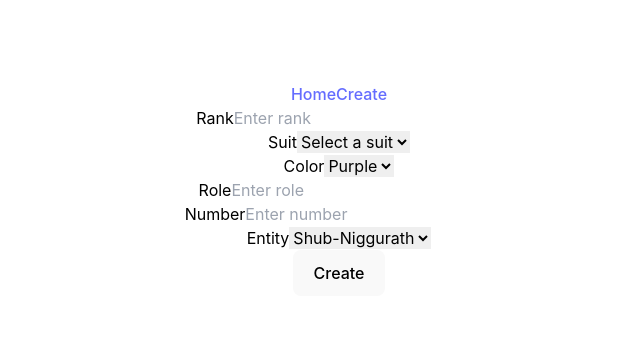
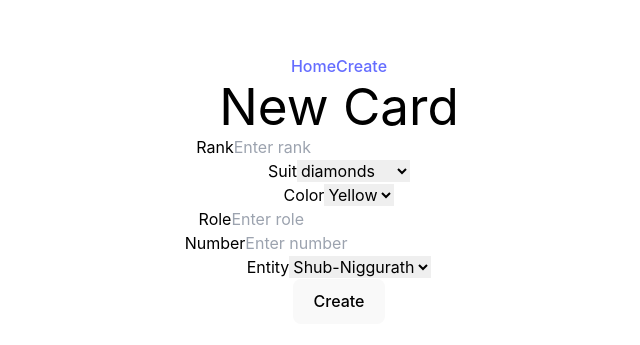
Before and after one commit to KingdaLH/PRGR6F, a React (Vite) app: page /cards/1/1 in a window 1280 px wide. Shown: the part 211-556 px from the top of the page, without its empty margins (301-941 px from the left). Built offline with nearby package versions, Linux system fonts and the light colour scheme.

Commit message:
Updated contextapi

```diff
--- a/src/App.jsx
+++ b/src/App.jsx
@@ -11,7 +11,9 @@ import {ContextApi} from './ContextApi.jsx'
 import {Modal} from "./Modal.jsx";
 
 function App() {
-  const [details, setDetails] = useState({});
+  const [cardList, setCardList] = useState(null);
+  const [card, setCard] = useState({});
+  const [update, setUpdate] = useState(true);
 
   const router = createBrowserRouter([
     {
@@ -21,15 +23,15 @@ function App() {
     {
       path: '/cards/*',
       element: (
-          <Layout>
-            <Routes>
-              <Route index element={<ListPage />} />
-              <Route path=":id" element={<ContextApi.Provider value={{details, setDetails}}><DetailPage /></ContextApi.Provider>} />
-              <Route path="create" element={<Navigate to="/cards/create/0" replace />} />
-              <Route path=":mode/:id" element={<ContextApi.Provider value={{details, setDetails}}><Form /></ContextApi.Provider>} />
-              <Route path="delete/:id" element={<DeletePage/>} />
-            </Routes>
-          </Layout>
+        <Layout>
+          <Routes>
+            <Route index element={<ContextApi.Provider value={{cardList, setCardList, update, setUpdate}}><ListPage /></ContextApi.Provider>} />
+            <Route path=":id" element={<ContextApi.Provider value={{card, setCard}}><DetailPage /></ContextApi.Provider>} />
+            <Route path="create" element={<Navigate to="/cards/create/0" replace />} />
+            <Route path=":mode/:id" element={<ContextApi.Provider value={{card, setCard, update, setUpdate}}><Form /></ContextApi.Provider>} />
+            <Route path="delete/:id" element={<ContextApi.Provider value={{update, setUpdate}}><DeletePage /></ContextApi.Provider>} />
+          </Routes>
+        </Layout>
       ),
     },
   ]);
--- a/src/ContextApi.jsx
+++ b/src/ContextApi.jsx
@@ -1,3 +1,3 @@
-import { createContext } from 'react';
+import {createContext} from 'react';
 
 export const ContextApi = createContext(null);
--- a/src/DeletePage.jsx
+++ b/src/DeletePage.jsx
@@ -1,7 +1,9 @@
-import {useEffect, useState} from 'react'
-import {Link, useParams} from "react-router-dom";
+import {useContext, useEffect} from 'react'
+import {ContextApi} from './ContextApi.jsx'
+import {useParams} from "react-router-dom";
 
 function DeletePage() {
+    const {setUpdate} = useContext(ContextApi);
     const {id} = useParams();
 
     useEffect(() => {
@@ -18,19 +20,20 @@ function DeletePage() {
                     throw new Error("Response is not okay");
                 }
 
-                const data = await response.json();
-                console.log(data);
+                const data = await response.text()
+                setUpdate(true);
+                location.href = "/"
             }
             deleteDetail()
             .catch(console.error);
         }, []);
 
         return (
-    <div className="min-h-screen flex items-center justify-center bg-gray-100">
-        <div className="bg-black p-6 rounded-lg shadow-md w-full max-w-screen-md">
-            Deleted
-        </div>
-    </div>
+            <div className="min-h-screen flex items-center justify-center bg-gray-100">
+                <div className="text-white bg-black p-6 rounded-lg shadow-md w-full max-w-screen-md">
+                    Deleted
+                </div>
+            </div>
         );
     }
 
--- a/src/DetailPage.jsx
+++ b/src/DetailPage.jsx
@@ -6,7 +6,7 @@ import {ContextApi} from './ContextApi.jsx';
 function DetailPage() {
     const {id} = useParams();
     const [detail, setDetail] = useState({});
-    const {details, setDetails} = useContext(ContextApi);
+    const {setCard} = useContext(ContextApi);
 
     useEffect(() => {
         async function getDetail() {
@@ -25,19 +25,16 @@ function DetailPage() {
                 const data = await response.json();
                 console.log(data);
                 setDetail(data);
+                setCard(data);
             }
             getDetail()
             .catch(console.error);
         }, []);
 
-        setDetails(detail);
-
         return (
-
-
         <div className="min-h-screen min-w-screen flex bg-black items-center justify-center">
             <div className="bg-purple-300 p-6 rounded-lg shadow-md w-full max-w-screen-md">
-                <h1 className="text-2xl font-semibold mb-4">Card Details</h1>
+            <h1 className="text-2xl font-semibold mb-4">Card Details from fetch</h1>
             <table className="w-full table-auto">
                 <thead>
                 <tr>
@@ -64,7 +61,7 @@ function DetailPage() {
                             </Link>
                         </td>
                         <td className="border px-4 py-2 text-blue-500 underline">
-                            <Link to={`/cards/update/${detail.id}`}>
+                            <Link to={`/cards/delete/${detail.id}`}>
                                 Delete
                             </Link>
                         </td>
--- a/src/Form.jsx
+++ b/src/Form.jsx
@@ -6,29 +6,18 @@ import {ContextApi} from './ContextApi.jsx';
 
 const colorOptions = ['Yellow', 'Green', 'Purple', 'Blue'];
 const entityOptions = ['Shub-Niggurath', 'King in Yellow', 'Cthulhu', 'Nyarlathotep'];
-const suitOptions = ['Diamonds', 'Clubs', 'Spades', 'Hearts'];
-const initialFormData = {
-    rank: '',
-    suit: '',
-    color: 'Purple',
-    role: '',
-    num: '',
-    entity: 'Shub-Niggurath',
-};
+const suitOptions = ['diamonds', 'clubs', 'spades', 'hearts'];
 let mode = "create";
-let buttonText = "Create";
+let caption = "";
+let buttonText = "";
+let initialFormData = {};
 
 function Form() {
+    const {card} = useContext(ContextApi);
     const {mode} = useParams();
     const {id} = useParams();
 
-    console.log(mode);
-    console.log(mode === "update");
-    console.log(id);
-
-    const [formData, setFormData] = useState(initialFormData);
-    const [detail, setDetail] = useState({});
-    const {details, setDetails} = useContext(ContextApi);
+    console.log(mode)
 
     const handleSubmit = SaveData(
         {mode, id}
@@ -43,39 +32,38 @@ function Form() {
     };
 
     if (mode === "update") {
+        caption = "Card Details from Context"
         buttonText = "Update";
 
-        //setDetail(details);
+        initialFormData = {
+            rank: card.rank,
+            suit: card.suit,
+            color: card.color,
+            role: card.role,
+            num: card.num,
+            entity: card.entity,
+        };
+    }
+    else {
+        caption = "New Card";
+        buttonText = "Create";
 
-        console.log(JSON.stringify(details));
-
-        // useEffect(() => {
-        //     async function getDetail() {
-        //         const response = await fetch("http://185.228.81.142:8080/cards/" + id, {
-        //             method: "GET",
-        //                 headers: {
-        //                     "Accept": "application/json",
-        //                     "Content-Type": "application/json",
-        //                 }
-        //             });
-
-        //             if (!response.ok) {
-        //                 throw new Error("Response is not okay");
-        //             }
-
-        //             const data = await response.json();
-        //             console.log(data);
-        //             setDetail(data);
-        //         }
-        //         getDetail()
-        //         .catch(console.error);
-        //     }, []);
+        initialFormData = {
+            rank: '',
+            suit: 'diamonds',
+            color: 'Yellow',
+            role: '',
+            num: '',
+            entity: 'Shub-Niggurath',
+        };
     }
 
-    console.log(JSON.stringify(formData))
+    const [formData, setFormData] = useState(initialFormData);
 
     return (
-        <div className="min-h-screen min-w-screen flex bg-black items-center justify-center">
+        <div className="wrapper">
+        <h1 className="text-2xl w-screen p-5 font-semibold text-white bg-black">{caption}</h1>
+        <div className="min-h-screen w-screen flex bg-black items-center justify-center">
             <form onSubmit={handleSubmit} className="bg-purple-300 shadow-md rounded px-8 pt-6 pb-8 mb-4 grid grid-cols-2 gap-4">
                 <div className="mb-4">
                     <label className="block text-black text-sm font-bold mb-2" htmlFor="rank">
@@ -143,14 +131,14 @@ function Form() {
                     />
                 </div>
                 <div className="mb-4">
-                    <label className="block text-black text-sm font-bold mb-2" htmlFor="number">
+                    <label className="block text-black text-sm font-bold mb-2" htmlFor="num">
                         Number
                     </label>
                     <input
                         type="text"
-                        id="number"
-                        name="number"
-                        value={formData.number}
+                        id="num"
+                        name="num"
+                        value={formData.num}
                         onChange={handleChange}
                         className="shadow appearance-none border rounded w-full py-2 px-3 text-white bg-black leading-tight focus:outline-none focus:shadow-outline"
                         placeholder="Enter number"
@@ -184,6 +172,7 @@ function Form() {
                 </div>
             </form>
         </div>
+        </div>
     );
 }
 export default Form
--- a/src/ListPage.jsx
+++ b/src/ListPage.jsx
@@ -1,43 +1,59 @@
-import React, { useEffect, useState } from 'react';
-import { Link } from 'react-router-dom';
+import {useContext, useEffect, useState} from 'react';
+import {Link} from "react-router-dom";
+import {ContextApi} from './ContextApi';
+
+let caption = "";7
 
 function ListPage() {
+    const {cardList, setCardList, update, setUpdate} = useContext(ContextApi);
     const [list, setList] = useState(null);
     const [selectedRank, setSelectedRank] = useState("");
     const [selectedSuit, setSelectedSuit] = useState("");
-    const rankOptions = Array.from({ length: 100 }, (_, i) => (i + 1).toString());
+    const rankOptions = ["A", "2", "3", "4", "5", "6", "7", "8", "9", "10", "J", "Q", "K"];
     const suitOptions = ["diamonds", "hearts", "clubs", "spades"];
+
+    console.log(update);
 
     useEffect(() => {
         async function getList() {
-            try {
-                const response = await fetch('http://185.228.81.142:8080/cards', {
-                    method: 'GET',
+            if (update) {
+                caption = "Card List from fetch";
+
+                const response = await fetch("http://185.228.81.142:8080/cards", {
+                    method: "GET",
                         headers: {
-                        Accept: 'application/json',
-                        'Content-Type': 'application/json',
-                    },
+                            "Accept": "application/json",
+                            "Content-Type": "application/json",
+                        }
                     });
 
                     if (!response.ok) {
-                    throw new Error('Response is not okay');
+                        throw new Error("Response is not okay");
                     }
 
                     const data = await response.json();
+                    console.log(data);
                     setList(data);
-            } catch (error) {
-                console.error(error);
+                    setCardList(data);
+                    setUpdate(false);
+                }
+                else
+                {
+                    caption = "Card List from Context";
+                    setList(cardList);
                 }
             }
-
-        getList();
+            getList()
+            .catch(console.error);
         }, []);
 
     const handleRankChange = (e) => {
+        caption = "Card List from Context";
         setSelectedRank(e.target.value);
     };
 
     const handleSuitChange = (e) => {
+        caption = "Card List from Context";
         setSelectedSuit(e.target.value);
     };
 
@@ -54,9 +70,6 @@ function ListPage() {
     return (
         <div className="wrapper">
             <div className="search-wrapper">
-                <label htmlFor="search-form">
-                    <span className="sr-only">Search card</span>
-                </label>
                 <select value={selectedRank} onChange={handleRankChange}
                         className="block w-screen appearance-none bg-amber-100 border border-gray-400 hover:border-gray-500 px-4 py-2 pr-8 rounded shadow leading-tight focus:outline-none focus:border-blue-500 focus:bg-amber-100 focus:shadow-outline">
                     <option value="">All Ranks</option>
@@ -72,6 +85,7 @@ function ListPage() {
                     ))}
                 </select>
             </div>
+            <h1 className="text-2xl font-semibold text-white bg-black">{caption}</h1>
             <div className="min-h-screen w-screen bg-black flex items-center justify-center">
                 <div className="grid grid-cols-1 sm:grid-cols-2 md:grid-cols-3 lg:grid-cols-4 gap-4 container mx-auto mt-4">
                     {filteredList.map((item) => (
--- a/src/SaveData.jsx
+++ b/src/SaveData.jsx
@@ -1,18 +1,17 @@
-import { useState } from "react";
+import {useContext} from 'react'
+import {ContextApi} from './ContextApi.jsx'
 
 let endPoint = "";
 
 function SaveData({ mode, id }) {
+    const {setUpdate} = useContext(ContextApi);
+
     async function handleSubmit(e) {
         e.preventDefault();
 
         const data = Array.from(e.target.elements)
             .filter((input) => input.name)
             .reduce((obj, input) => Object.assign(obj, { [input.name]: input.value }), {});
-
-        console.log(JSON.stringify(data));
-
-        console.log(mode)
 
         if (mode === "update") {
             endPoint = "http://185.228.81.142:8080/cards/" + id;
@@ -35,6 +34,9 @@ function SaveData({ mode, id }) {
         if (!response.ok) {
             throw new Error(response.statusText);
         }
+
+        setUpdate(true);
+        location.href = "/";
     }
 
   return handleSubmit;
```
Lines whose indentation alone changed are shown as unchanged.
